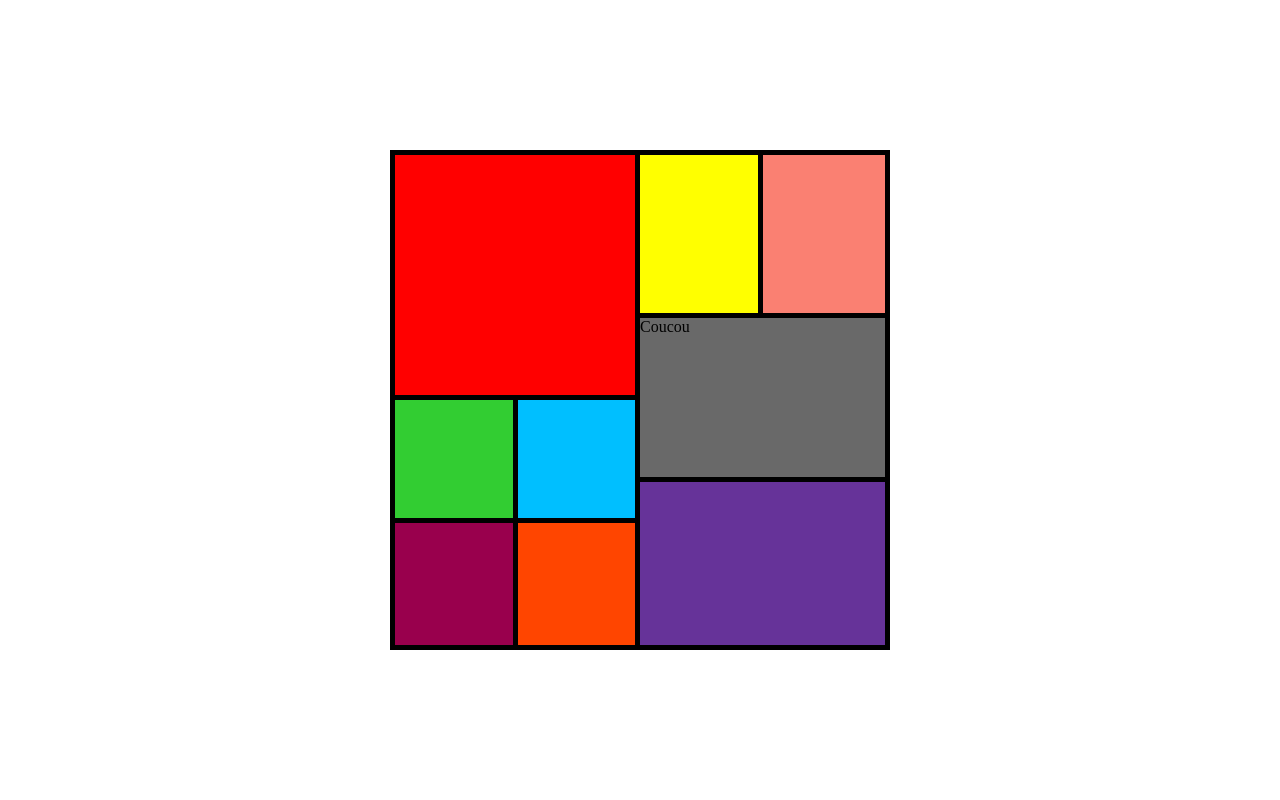
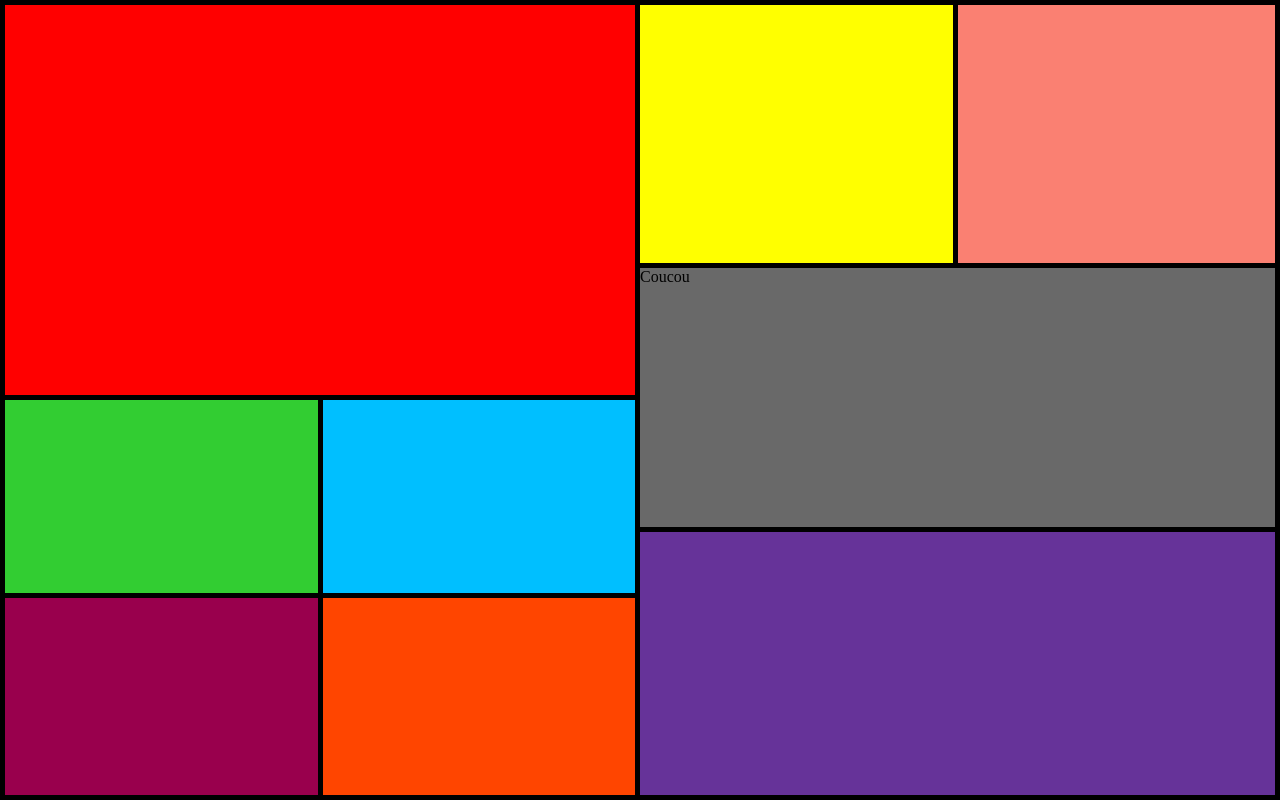
Before and after one commit to Corenbla/Flexbox, a plain HTML site: page index.html in a window 1280 px wide. Drawn offline with Linux system fonts and the light colour scheme.

```diff
--- a/style.css
+++ b/style.css
@@ -13,8 +13,8 @@
     align-items: center;
 }
 main {
-    height: 500px;
-    width: 500px;
+    height: 100vh;
+    width: 100vw;
     border: 5px solid black;
     box-sizing: border-box;
 }
```
Also changed, not shown: 1 other file.
